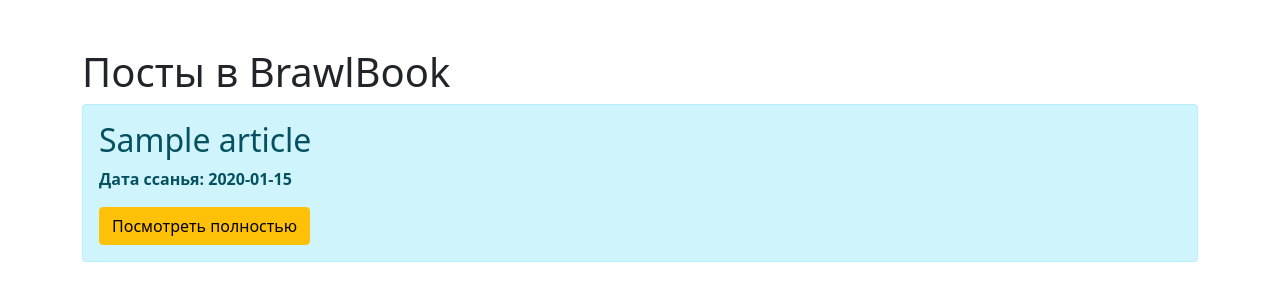
After one commit to AntonGorokhov/BrawlBook, a Flask app: page /posts in a window 1280 px wide. The commit adds this page. Shown: the top 301 px of the page. Run offline with Flask 2, Linux system fonts and the light colour scheme; tables that the repository leaves empty hold one stand-in row (values such as "Sample post").

Commit message:
added postlist and detalization of each post

```diff
--- a/app.py
+++ b/app.py
@@ -1,4 +1,4 @@
-from flask import Flask, render_template, url_for
+from flask import Flask, render_template, url_for, request, redirect
 from flask_sqlalchemy import SQLAlchemy
 from datetime import datetime
 
@@ -22,10 +22,33 @@ class Article(blog.Model):
 def first_page():
     return render_template("index.html")
 
+@app.route("/posts")
+def posts():
+    articles = Article.query.order_by(Article.date.desc()).all()
+    return render_template("posts.html", articles=articles)
 
-@app.route("/create_post")
+@app.route("/posts/<int:id>")
+def post_detail(id):
+    article = Article.query.get(id)
+    return render_template("post_detail.html", article=article)
+
+
+
+@app.route("/create_post", methods=['POST', 'GET'])
 def create_post():
-    return render_template("create_post.html")
+    if request.method == "POST":
+        title = request.form['title']
+        text = request.form['text']
+        article = Article(title=title, text=text)
+        try:
+            blog.session.add(article)
+            blog.session.commit()
+            return redirect('/')
+        except:
+            return "При добавлении ссанины произошла ошибка!"
+
+    if request.method == "GET":
+        return render_template("create_post.html")
 
 
 if __name__ == "__main__":
--- a/templates/index.html
+++ b/templates/index.html
@@ -14,7 +14,8 @@
 
       <nav class="d-inline-flex mt-2 mt-md-0 ms-md-auto">
         <a class="me-3 py-2 text-dark text-decoration-none" href="#">Про нас</a>
-        <a class="me-3 py-2 text-dark text-decoration-none" href="#">Статистика боев</a>
+        <a class="me-3 py-2 text-dark text-decoration-none" href="/create_post">Нассать в блог</a>
+        <a class="me-3 py-2 text-dark text-decoration-none" href="/posts">Вся ссань</a>
       </nav>
     </div>
 {% endblock %}
--- /dev/null
+++ b/templates/posts.html
@@ -0,0 +1,19 @@
+{% extends 'base.html' %}
+
+{% block title %}
+Все посты
+{% endblock %}
+
+
+{% block body %}
+<div class="container mt-5">
+    <h1>Посты в BrawlBook</h1>
+    {% for el in articles %}
+    <div class="alert alert-info">
+        <h2>{{el.title}}</h2>
+        <p><b>Дата ссанья: {{el.date.date()}}</b></p>
+        <a href="/posts/{{el.id}}" class="btn btn-warning">Посмотреть полностью</a>
+    </div>
+    {% endfor %}
+</div>
+{% endblock %}
```
Also changed, not shown: templates/create_post.html (+4 -4 lines), templates/post_detail.html (added, +16 -0 lines), 1 other file.
